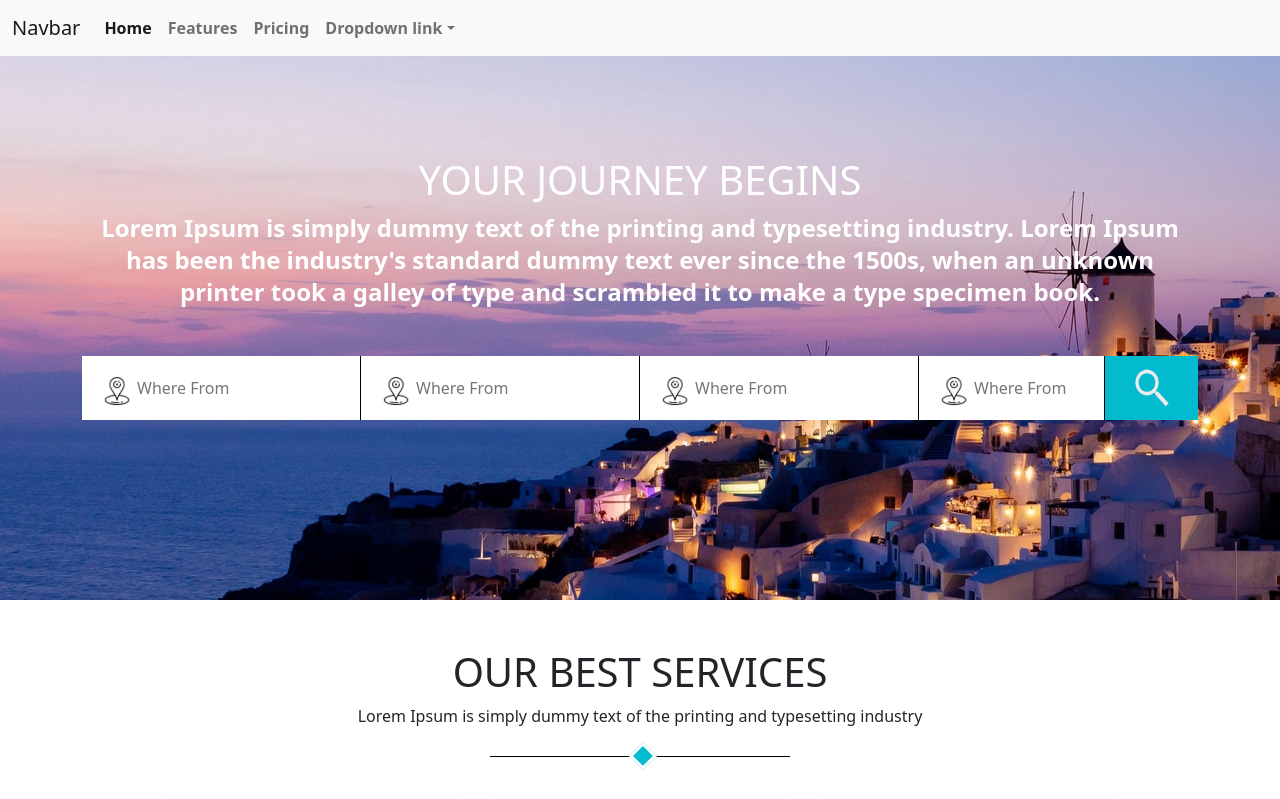
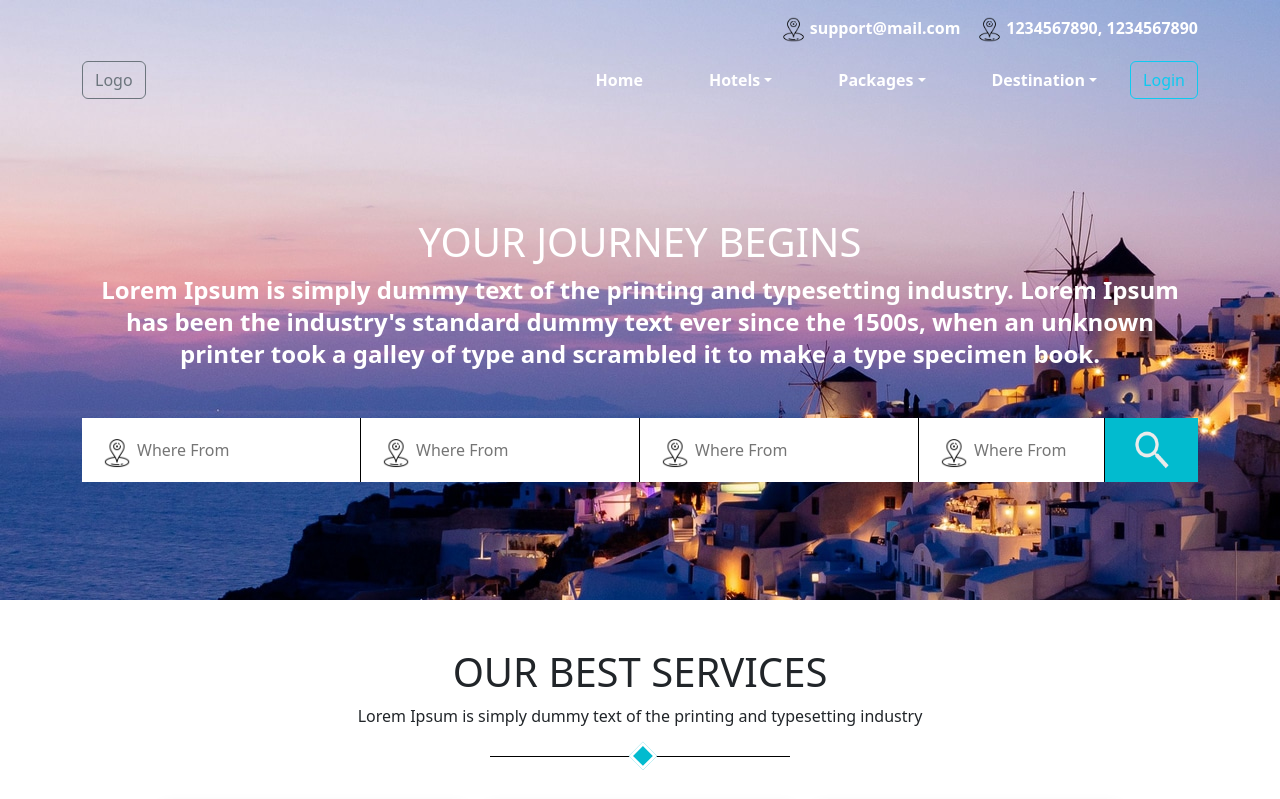
Before and after one commit to sakthivelvengatasamy-ui/sakthi-website-demo, a React (Vite) app: page / in a window 1280 px wide. Shown: the top 799 px of the page. Built offline with nearby package versions, Linux system fonts and the light colour scheme.

Commit message:
Initial commit

```diff
--- a/src/components/HeroContainer/index.jsx
+++ b/src/components/HeroContainer/index.jsx
@@ -1,26 +1,41 @@
 import './index.scss'
 function NavBar() {
   return (
-    <nav class="navbar navbar-expand-lg bg-light">
-      <div class="container-fluid">
-        <a class="navbar-brand" href="#">Navbar</a>
+    <nav class="navbar navbar-expand-lg">
+      <div class="container">
+        <a class="navbar-brand" href="#"><button type="button" class="btn btn-outline-secondary">Logo</button>
+        </a>
         <button class="navbar-toggler" type="button" data-bs-toggle="collapse" data-bs-target="#navbarNavDropdown" aria-controls="navbarNavDropdown" aria-expanded="false" aria-label="Toggle navigation">
           <span class="navbar-toggler-icon"></span>
         </button>
-        <div class="collapse navbar-collapse" id="navbarNavDropdown">
+        <div class="collapse navbar-collapse justify-content-end" id="navbarNavDropdown">
           <ul class="navbar-nav">
             <li class="nav-item">
               <a class="nav-link active" aria-current="page" href="#">Home</a>
             </li>
-            <li class="nav-item">
-              <a class="nav-link" href="#">Features</a>
-            </li>
-            <li class="nav-item">
-              <a class="nav-link" href="#">Pricing</a>
+            <li class="nav-item dropdown">
+              <a class="nav-link dropdown-toggle" href="#" role="button" data-bs-toggle="dropdown" aria-expanded="false">
+                Hotels
+              </a>
+              <ul class="dropdown-menu">
+                <li><a class="dropdown-item" href="#">Action</a></li>
+                <li><a class="dropdown-item" href="#">Another action</a></li>
+                <li><a class="dropdown-item" href="#">Something else here</a></li>
+              </ul>
             </li>
             <li class="nav-item dropdown">
               <a class="nav-link dropdown-toggle" href="#" role="button" data-bs-toggle="dropdown" aria-expanded="false">
-                Dropdown link
+                Packages
+              </a>
+              <ul class="dropdown-menu">
+                <li><a class="dropdown-item" href="#">Action</a></li>
+                <li><a class="dropdown-item" href="#">Another action</a></li>
+                <li><a class="dropdown-item" href="#">Something else here</a></li>
+              </ul>
+            </li>
+            <li class="nav-item dropdown">
+              <a class="nav-link dropdown-toggle" href="#" role="button" data-bs-toggle="dropdown" aria-expanded="false">
+                Destination
               </a>
               <ul class="dropdown-menu">
                 <li><a class="dropdown-item" href="#">Action</a></li>
@@ -29,6 +44,7 @@ function NavBar() {
               </ul>
             </li>
           </ul>
+          <button type="button" class="btn btn-outline-info">Login</button>
         </div>
       </div>
     </nav>
@@ -37,7 +53,15 @@ function NavBar() {
 export default function HeroContainer() {
   return (
     <div className="container-fuild text-center hero-container ">
-      <NavBar/>
+      <div className="container">
+        <div className="d-flex justify-content-end pt-3">
+          <div>
+            <img src="/assets/place.png" className="small-icon" /> support@mail.com
+          </div>
+          <div>&nbsp; &nbsp; <img src="/assets/place.png" className="small-icon" /> 1234567890, 1234567890</div>
+        </div>
+      </div>
+      <NavBar />
       <div className="container hero-content d-flex align-items-center justify-content-center flex-column">
         <h1 className="text-uppercase">Your journey begins</h1>
         <div className="hero-description">
--- a/src/components/HeroContainer/index.scss
+++ b/src/components/HeroContainer/index.scss
@@ -66,3 +66,15 @@ nav {
 .btn-r {
   border-radius: 0;
 }
+
+#navbarNavDropdown {
+  .nav-item {
+    padding: 10px 25px;
+  }
+  --bs-navbar-color: white;
+  --bs-navbar-active-color: white;
+}
+
+.small-icon {
+  width: 25px;
+}
```
